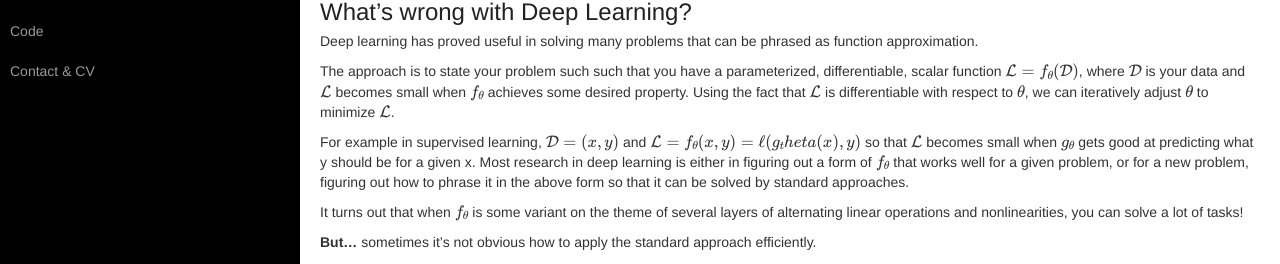
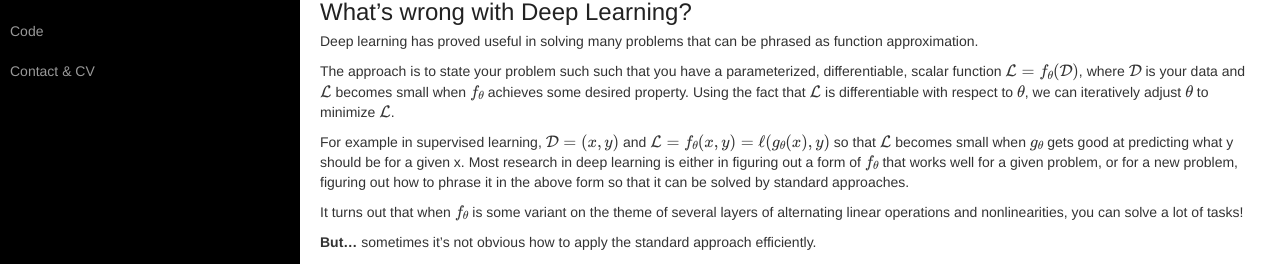
Before and after one commit to petered/petered.github.io, a Jekyll site: the page built from index.md, in a window 1280 px wide and 1221 px high. Shown: the part 189-453 px from the top of the window. Built offline with Jekyll 4.4.1, drawn with Linux system fonts in a browser that asks for light colours; nearby versions of some CDN libraries; library files that are not in the unit come from our copies; Markdown is read by kramdown in place of the engine named in the settings; formulas are drawn with MathJax 3.

```diff
--- a/index.md
+++ b/index.md
@@ -14,7 +14,7 @@ Deep learning has proved useful in solving many problems that can be phrased as
 
 The approach is to state your problem such such that you have a parameterized, differentiable, scalar function $\mathcal L = f_\theta(\mathcal D)$, where $\mathcal D$ is your data and $\mathcal L$ becomes small when $f_\theta$ achieves some desired property.  Using the fact that $\mathcal L$ is differentiable with respect to $\theta$, we can iteratively adjust $\theta$ to minimize $\mathcal L$.
 
-For example in supervised learning, $\mathcal D = (x, y)$ and $\mathcal L = f_\theta(x, y) = \ell(g_theta(x), y)$ so that $\mathcal L$ becomes small when $g_\theta$ gets good at predicting what y should be for a given x.  Most research in deep learning is either in figuring out a form of $f_\theta$ that works well for a given problem, or for a new problem, figuring out how to phrase it in the above form so that it can be solved by standard approaches.
+For example in supervised learning, $\mathcal D = (x, y)$ and $\mathcal L = f_\theta(x, y) = \ell(g_\theta(x), y)$ so that $\mathcal L$ becomes small when $g_\theta$ gets good at predicting what y should be for a given x.  Most research in deep learning is either in figuring out a form of $f_\theta$ that works well for a given problem, or for a new problem, figuring out how to phrase it in the above form so that it can be solved by standard approaches.
 
 It turns out that when $f_\theta$ is some variant on the theme of several layers of alternating linear operations and nonlinearities, you can solve a lot of tasks!
 
```
